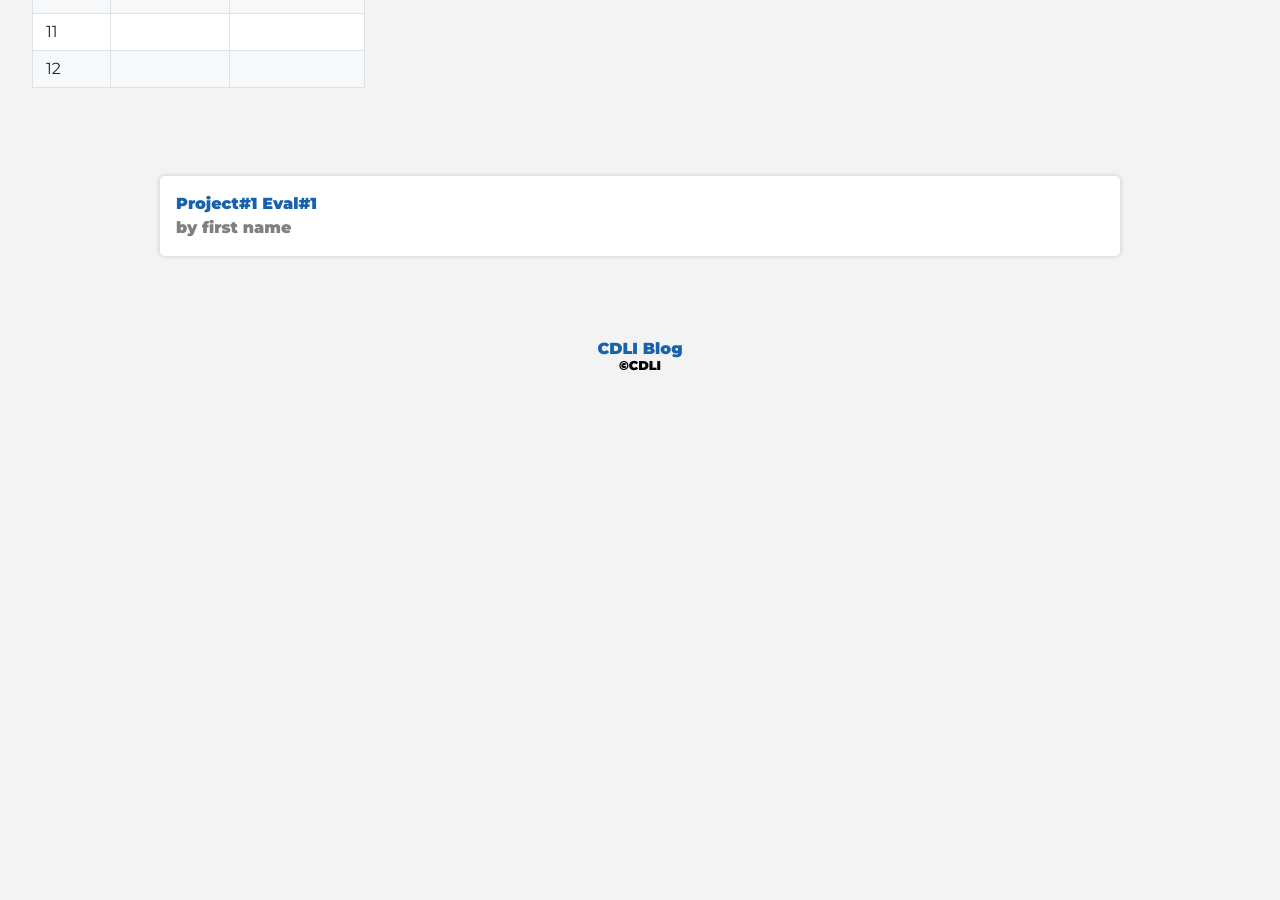
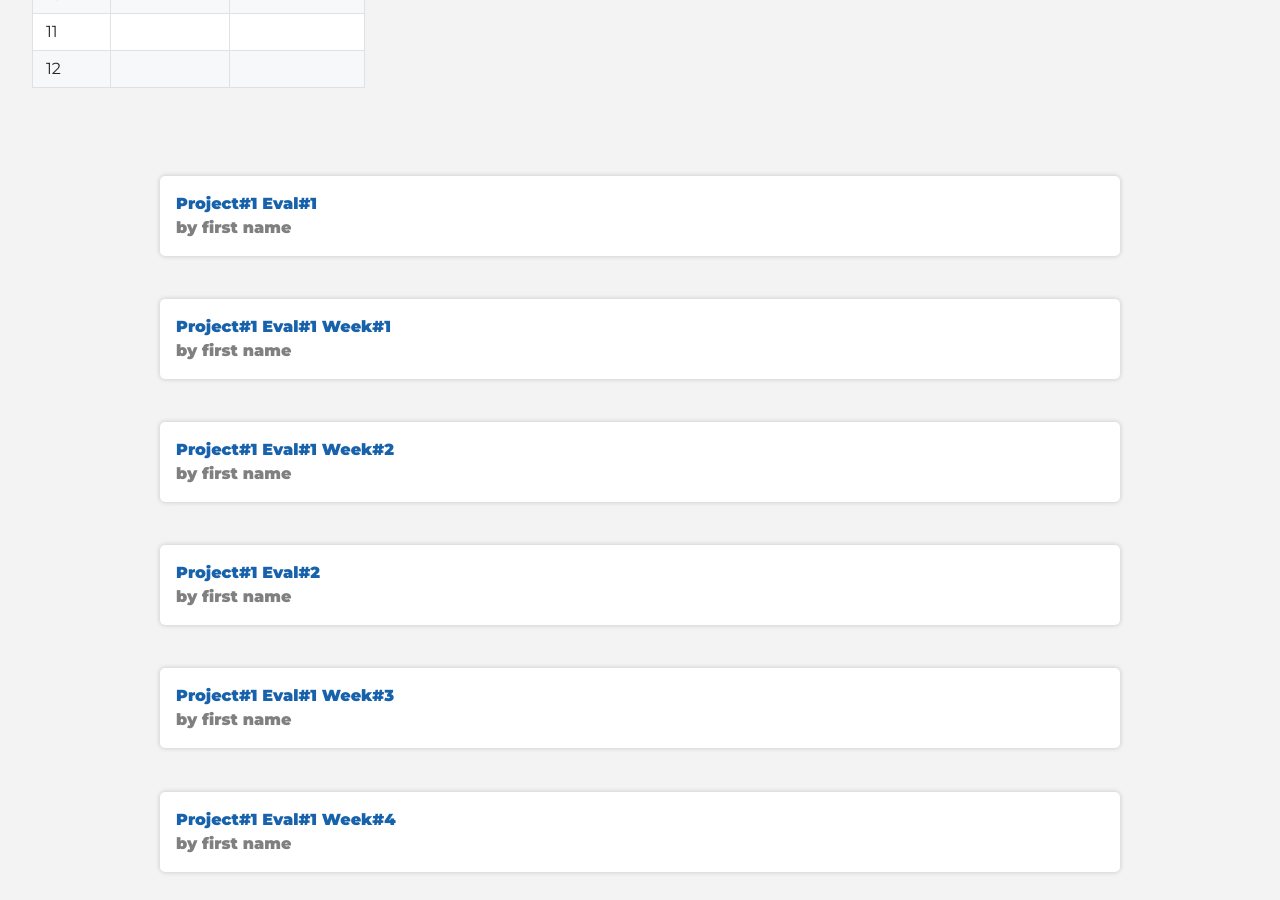
Before and after one commit to cdli-gh/blog, a Jekyll site: the page built from _blog/gsoc20/project1/index.md, in a window 1280 px wide and 900 px high, scrolled down 1639 px. Built offline with Jekyll 4.4.1, drawn with Linux system fonts in a browser that asks for light colours; before the commit the page ends 2044 px from its top, so only the background shows below that.

Commit message:
structure update

```diff
--- /dev/null
+++ b/_blog/gsoc20/project1/eval1/week2.md
@@ -0,0 +1,32 @@
+---
+layout: page
+title: Project#1 Eval#1 Week#2
+author: "first name"
+tags: ["week","gsoc","gsoc2020","project#1","eval#1","week#2"]
+---
+
+
+Welcome of CDLI Blogs.
+
+Please update the author name and add tags too.
+
+This page should contain the report made for every week.
+
+Replace Project# with your project name.
+
+## Week Summary
+
+A complete report of the work done during the week must be written here.
+
+
+## Daily Work Update
+
+|\#|Day|Date|A short description of the work done|
+|---	|---	|---	|---	|
+|1   	| Monday 	|   2020/06/01	|   	|
+|2   	| Tuesday  	|   2020/06/02	|   	|
+|3   	| Wednesday  	|  2020/06/03 	|   	|
+|4   	| Thursday  	|   2020/06/04	|   	|
+|5   	| Friday  	|   2020/06/05	|   	|
+|6   	| Saturday  	|   2020/06/06	|   	|
+|7   	| Sunday  	|   2020/06/07	|   	|
--- /dev/null
+++ b/_blog/gsoc20/project1/eval2/index.md
@@ -0,0 +1,22 @@
+---
+layout: page
+title: Project#1 Eval#2
+author: "first name"
+tags: ["eval","gsoc","gsoc2020","project#1","eval#2"]
+---
+
+## Summary
+Give here an overview of the work accomplished during the past 4 weeks.
+
+## Objectives and Deliverables
+Explain what were your objectives and the deliverables associated for this period.
+
+
+## Learning and Success
+Briefly outline what you have learned and the sucesses you have achieved.
+
+## Difficulties
+Briefly outline roadblocks and difficulties you have enountered.
+
+## Plan update
+Explain here how your results will influence the planning of the rest of the program.
--- /dev/null
+++ b/_blog/gsoc20/project1/eval2/week3.md
@@ -0,0 +1,30 @@
+---
+layout: page
+title: Project#1 Eval#1 Week#3
+author: "first name"
+tags: ["week","gsoc","gsoc2020","project#1","eval#2","week#3"]
+---
+Welcome of CDLI Blogs.
+
+Please update the author name and add tags too.
+
+This page should contain the report made for every week.
+
+Replace Project# with your project name.
+
+## Week Summary
+
+A complete report of the work done during the week must be written here.
+
+
+## Daily Work Update
+
+|\#|Day|Date|A short description of the work done|
+|---	|---	|---	|---	|
+|1   	| Monday 	|   2020/06/01	|   	|
+|2   	| Tuesday  	|   2020/06/02	|   	|
+|3   	| Wednesday  	|  2020/06/03 	|   	|
+|4   	| Thursday  	|   2020/06/04	|   	|
+|5   	| Friday  	|   2020/06/05	|   	|
+|6   	| Saturday  	|   2020/06/06	|   	|
+|7   	| Sunday  	|   2020/06/07	|   	|
--- /dev/null
+++ b/_blog/gsoc20/project1/eval2/week4.md
@@ -0,0 +1,32 @@
+---
+layout: page
+title: Project#1 Eval#1 Week#4
+author: "first name"
+tags: ["week","gsoc","gsoc2020","project#1","eval#2","week#4"]
+---
+
+
+Welcome of CDLI Blogs.
+
+Please update the author name and add tags too.
+
+This page should contain the report made for every week.
+
+Replace Project# with your project name.
+
+## Week Summary
+
+A complete report of the work done during the week must be written here.
+
+
+## Daily Work Update
+
+|\#|Day|Date|A short description of the work done|
+|---	|---	|---	|---	|
+|1   	| Monday 	|   2020/06/01	|   	|
+|2   	| Tuesday  	|   2020/06/02	|   	|
+|3   	| Wednesday  	|  2020/06/03 	|   	|
+|4   	| Thursday  	|   2020/06/04	|   	|
+|5   	| Friday  	|   2020/06/05	|   	|
+|6   	| Saturday  	|   2020/06/06	|   	|
+|7   	| Sunday  	|   2020/06/07	|   	|
--- a/_layouts/page.html
+++ b/_layouts/page.html
@@ -19,8 +19,10 @@
   </div>
 
   <main>
-    {% assign sitepages = site.blog | sort: 'order' %}
+    {% assign sitepages = site.blog | sort %}
     {% for sitepage in sitepages %}
+    <!-- {{sitepage.url}}<br>
+    {{sitepage.url.size}}<br> -->
     {% assign url = page.url| remove: "index"%}
     {% assign val = sitepage.url | remove: url | split:"/" %}
       {% if sitepage.url contains url and val.size==2 %}
```
Also changed, not shown: _blog/gsoc20/project1/eval1/week1.md (renamed from _blog/gsoc20/project1/eval1/week1/index.md).
